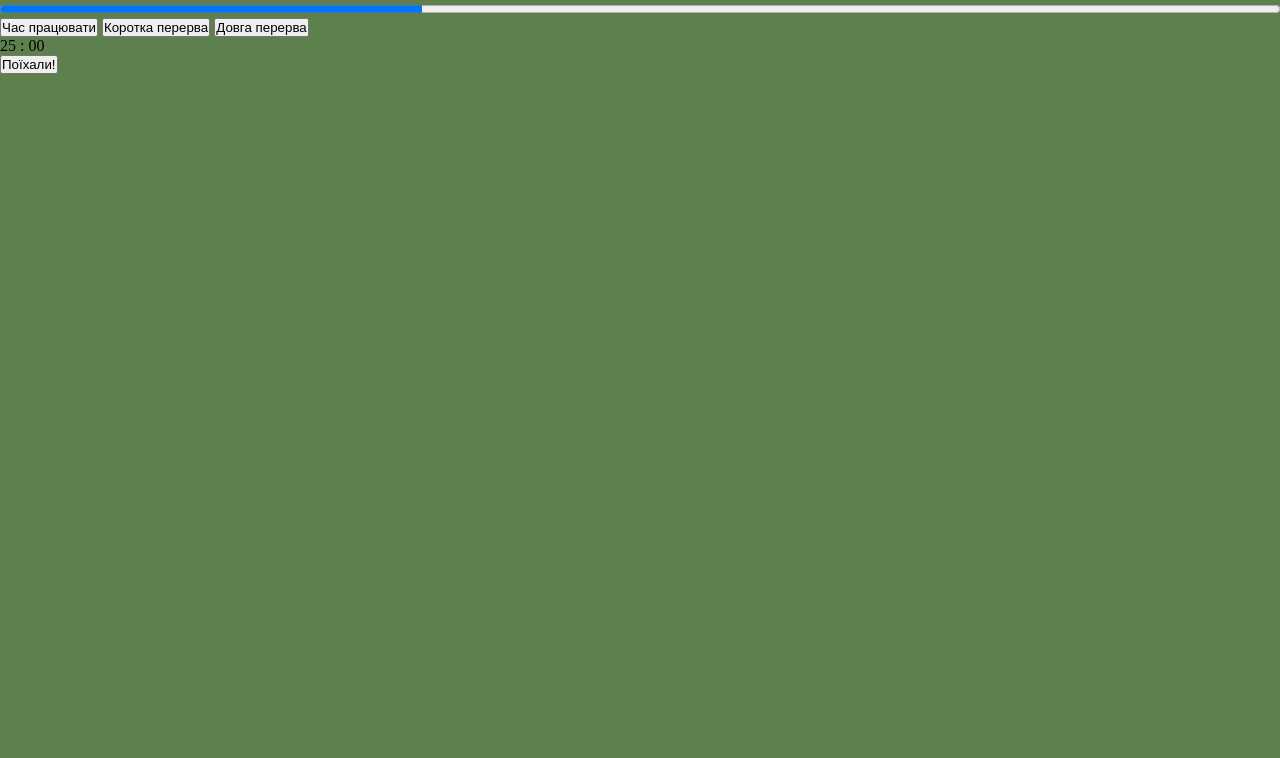
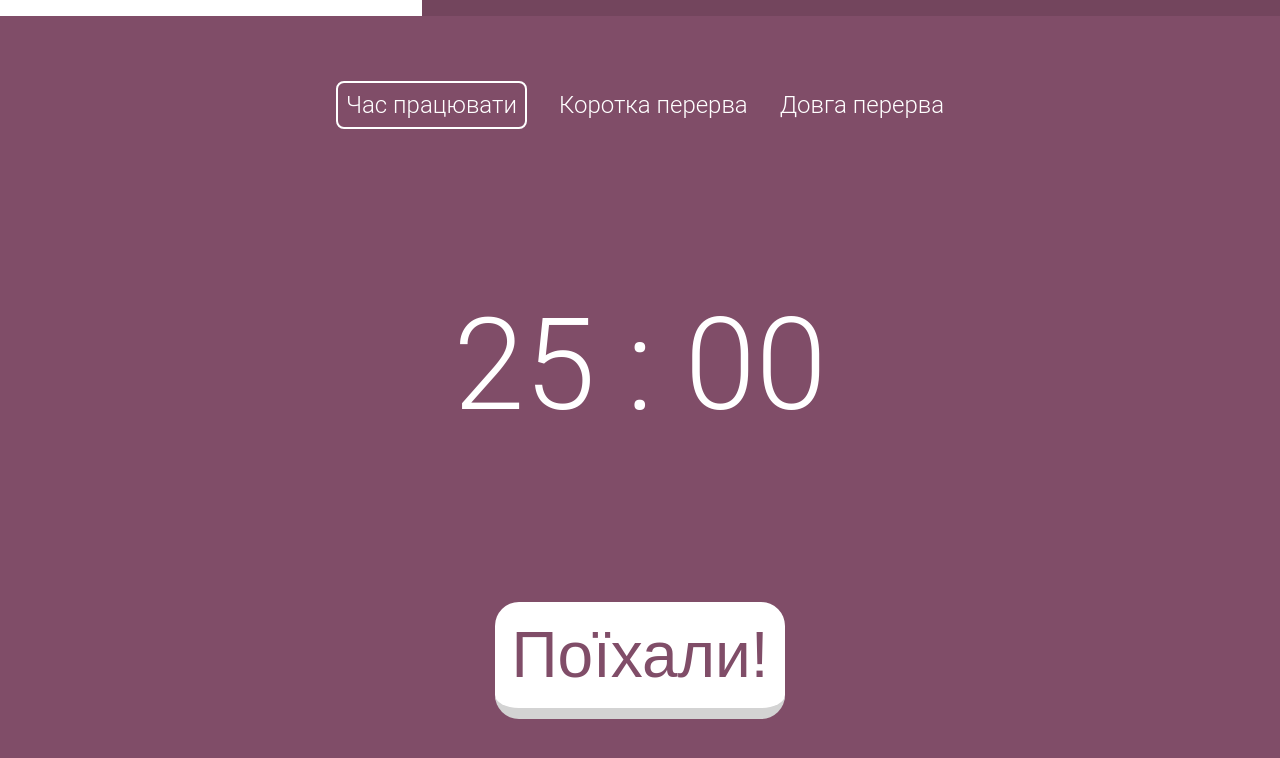
Before and after one commit to IDereviankin/tomato-timer, a website built with Parcel: page index.html in a window 1280 px wide. Built offline with nearby package versions, Linux system fonts and the light colour scheme.

Commit message:
Complete interface

```diff
--- a/index.html
+++ b/index.html
@@ -9,7 +9,6 @@
 </head>
 <body>
     <progress id="js-progress" value="0.33"></progress>
-    <div class="timer">
         <div class="button-group mode-buttons" id="js-mode-buttons">
             <button data-mode="pomodoro" class="button active mode-button" id="js-pomodoro">
                 Час працювати
@@ -29,7 +28,6 @@
         <button class="main-button" data-action="start" id="js-btn">
             Поїхали!
         </button>
-    </div>
-<!--script src="main.js"></--script-->
+<!--script src="main.js"></script-->
 </body>
 </html>
--- a/styles.css
+++ b/styles.css
@@ -1,5 +1,5 @@
 :root {
-    --pomadoro: hsl(100, 25%, 40%);
+    --pomadoro: hsl(328, 25%, 40%);
 }
 
 * {
@@ -11,9 +11,72 @@ body {
     width: 100vw;
     height: 100vh;
     background-color: var(--pomadoro);
+
+    display: flex;
+    flex-direction: column;
+    justify-content: space-around;
+    align-items: center;
+    font-family: "Roboto Light", sans-serif;
 }
 
 #js-progress {
+    position: absolute;
+    top: 0;
+    left: 0;
+
     width: 100%;
     height: 1rem;
+    border-radius: 0;
 }
+
+progress::-webkit-progress-bar {
+    background-color: rgba(0, 0, 0, 0.1);;
+}
+
+progress::-webkit-progress-value {
+    background-color: #fff;
+}
+
+.mode-buttons {
+    display: flex;
+    width: 50%;
+    justify-content: space-around;
+}
+
+.mode-button {
+    font-size: 1.5rem;
+
+    color: white;
+    background-color: rgba(0, 0, 0, 0);
+    border: none;
+    cursor: pointer;
+    font-family: "Roboto Light", sans-serif;
+
+}
+
+.mode-button.active {
+    border: 2px solid white;
+    border-radius: 0.5rem;
+    padding: 0.5rem;
+}
+
+.main-button {
+    color: var(--pomadoro);
+    background-color: white;
+    font-size: 4rem;
+    padding: 1rem;
+    border: none;
+    border-radius: 1.5rem;
+    border-bottom: 0.7rem lightgray solid;
+}
+
+.main-button:active {
+    border-bottom: none;
+    /*translate: 0 0.5rem;*/
+    margin-top: 0.7rem;
+}
+
+.clock {
+    font-size: 8rem;
+    color: white;
+}
```
